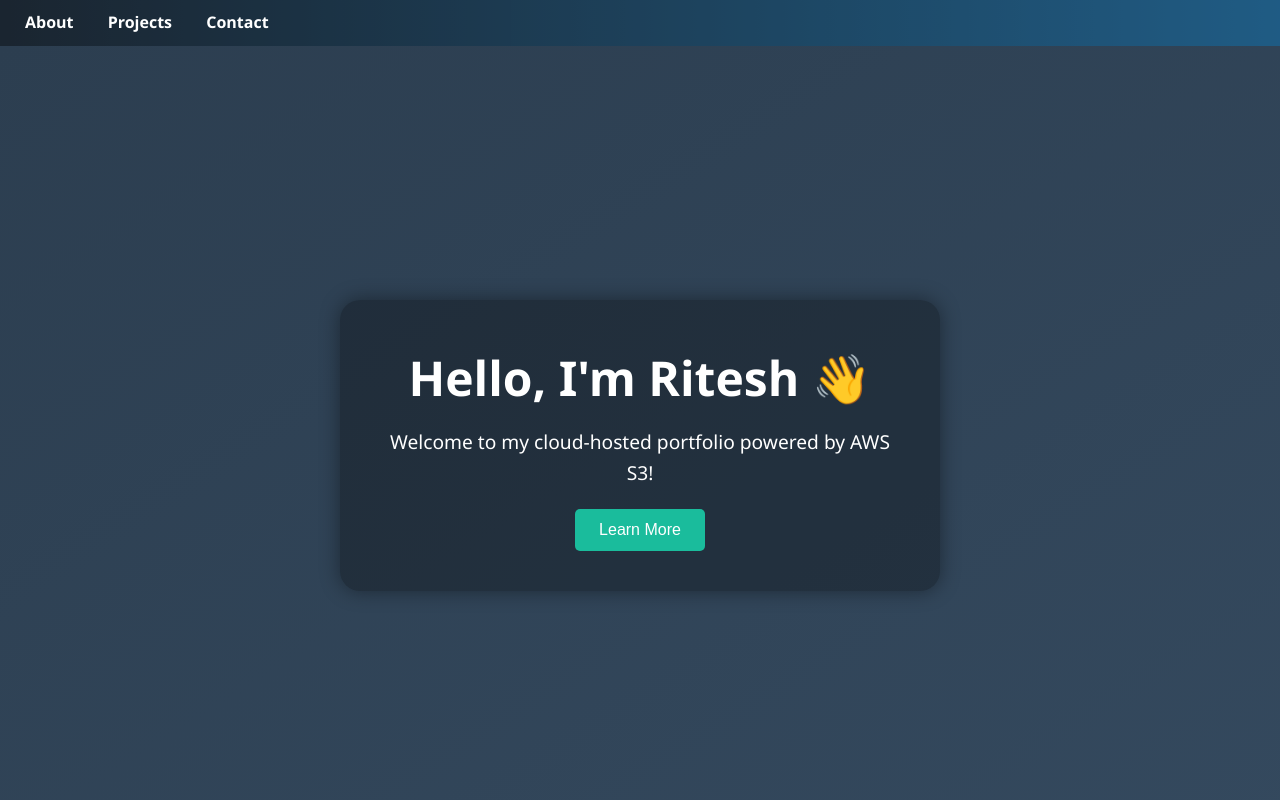
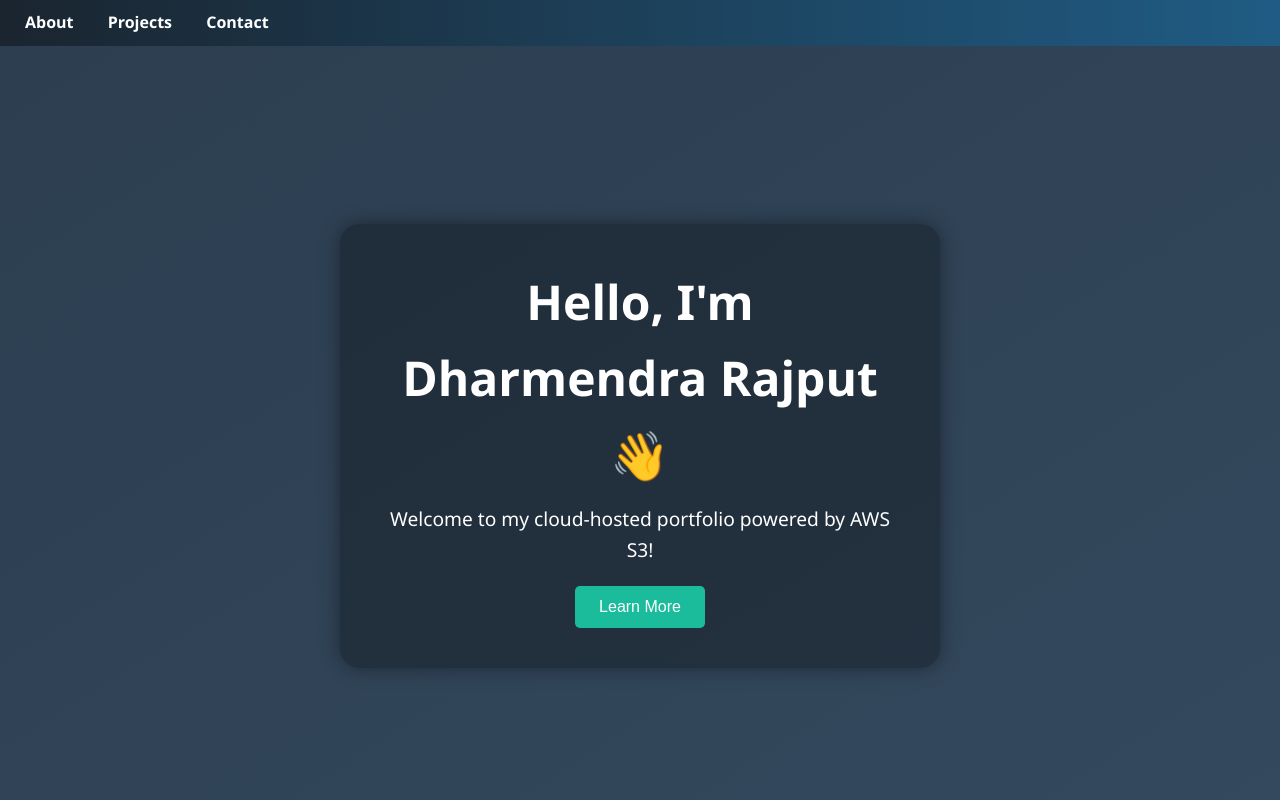
Before and after one commit to Dharmendrasingh9760/Provision_of_Cloud-Infrastructure_using_Terraform-Automation, a plain HTML site: page terraform-project-2025/index.html in a window 1280 px wide. Shown: the top 800 px of the page. Drawn offline with Linux system fonts and the light colour scheme.

Commit message:
Update index.html

```diff
--- a/terraform-project-2025/index.html
+++ b/terraform-project-2025/index.html
@@ -91,7 +91,7 @@
 
   <header class="hero">
     <div class="card">
-      <h1>Hello, I'm Ritesh 👋</h1>
+      <h1>Hello, I'm Dharmendra Rajput 👋</h1>
       <p>Welcome to my cloud-hosted portfolio powered by AWS S3!</p>
       <button class="button" onclick="document.getElementById('projects').scrollIntoView()">Learn More</button>
     </div>
```
